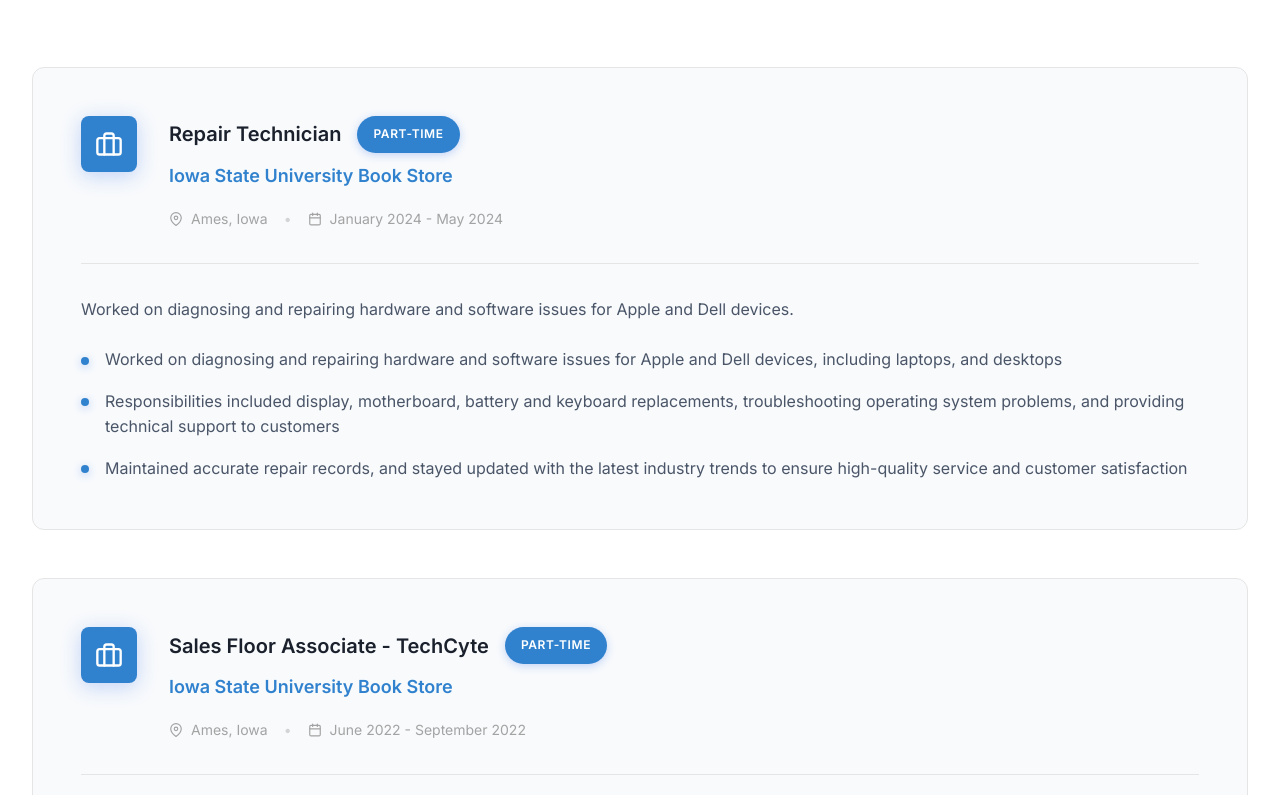
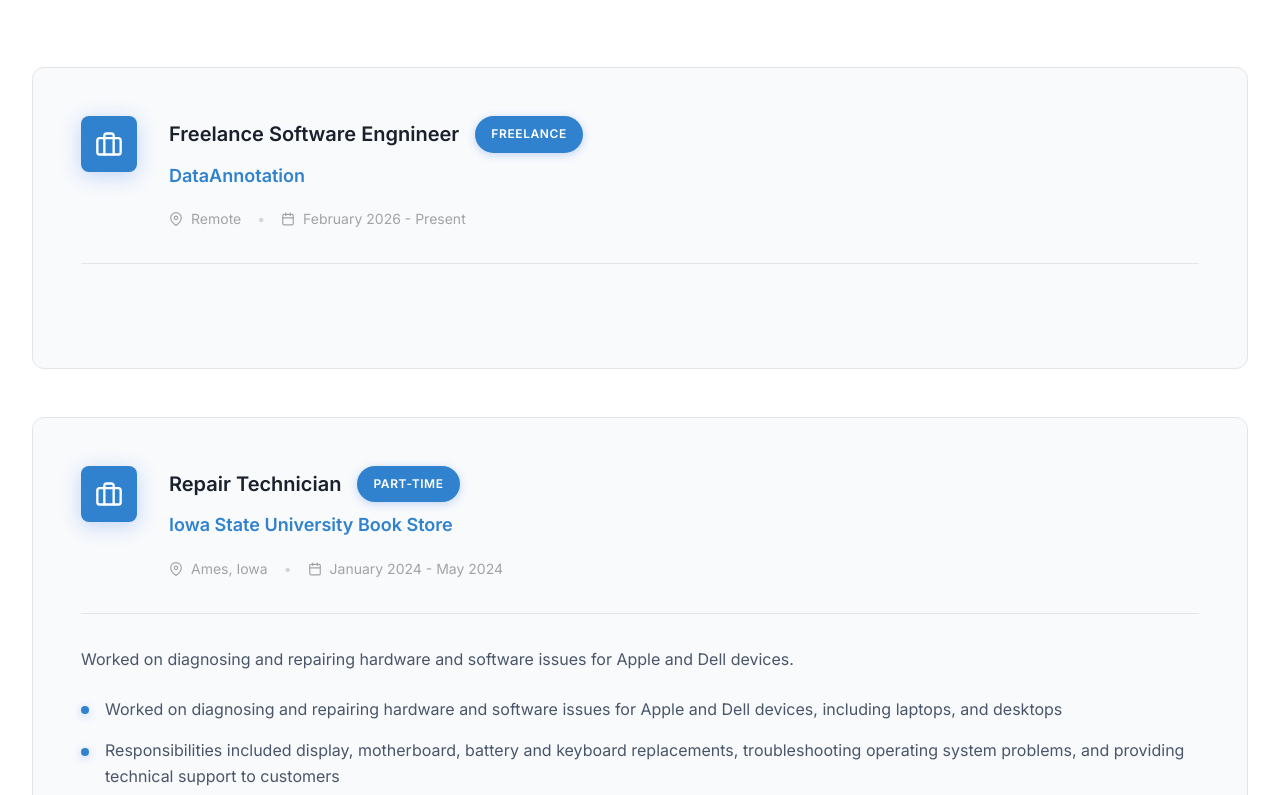
Before and after one commit to shuklaom/shuklaom.github.io, a React (Create React App) app: page / in a window 1280 px wide. Shown: the part 2905-3700 px from the top of the page. Built offline with nearby package versions, Linux system fonts and the light colour scheme; no server answers.

Commit message:
Added freelancing position at dataannotation

```diff
--- a/src/components/Experience/Experience.js
+++ b/src/components/Experience/Experience.js
@@ -7,6 +7,18 @@
   const experiences = [
     {
       id: 1,
+      title: 'Freelance Software Engnineer',
+      company: 'DataAnnotation',
+      location: 'Remote',
+      period: 'February 2026 - Present',
+      type: 'Freelance',
+      description: '',
+      achievements: [
+
+      ]
+    },
+    {
+      id: 2,
       title: 'Repair Technician',
       company: 'Iowa State University Book Store',
       location: 'Ames, Iowa',
@@ -20,7 +32,7 @@
       ]
     },
     {
-      id: 2,
+      id: 3,
       title: 'Sales Floor Associate - TechCyte',
       company: 'Iowa State University Book Store',
       location: 'Ames, Iowa',
@@ -34,7 +46,7 @@
       ]
     },
     {
-      id: 3,
+      id: 4,
       title: 'Android Developer Intern',
       company: 'John Deere Academy',
       location: 'Bettendorf, Iowa',
```
